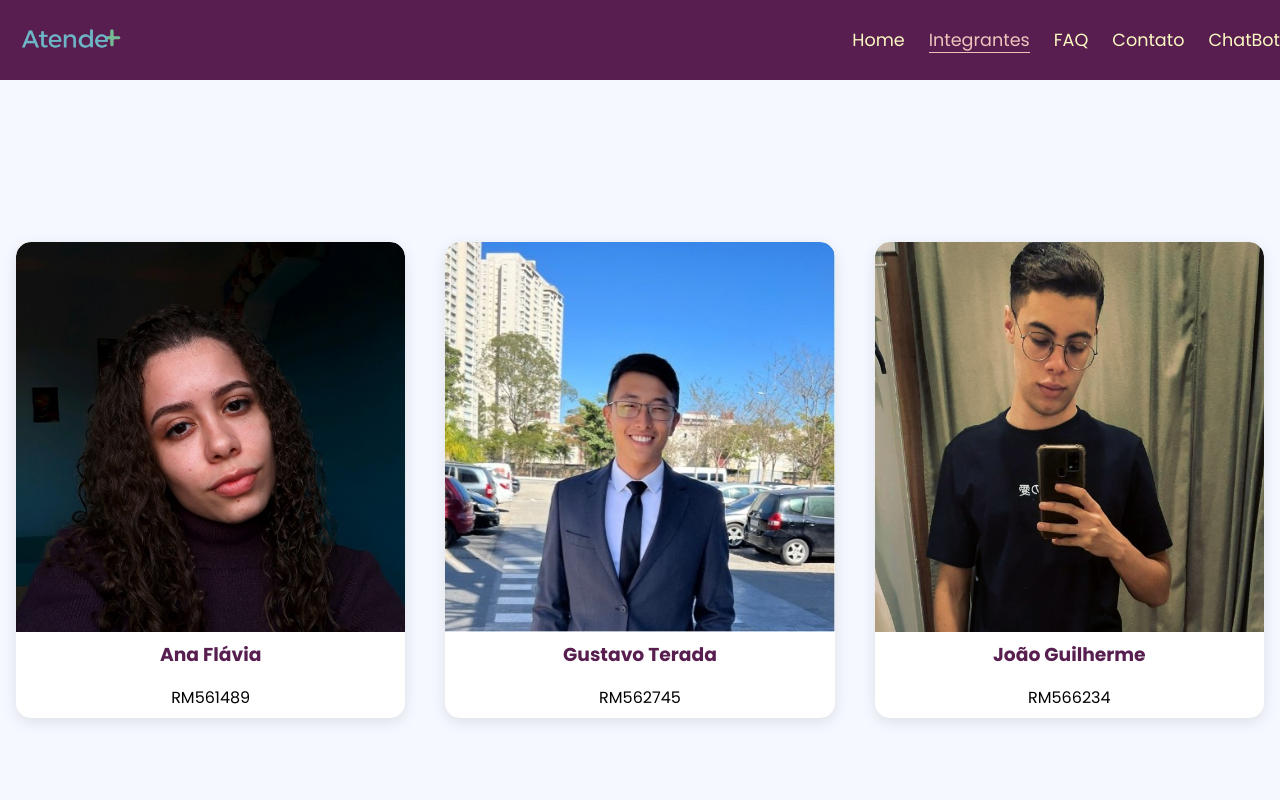
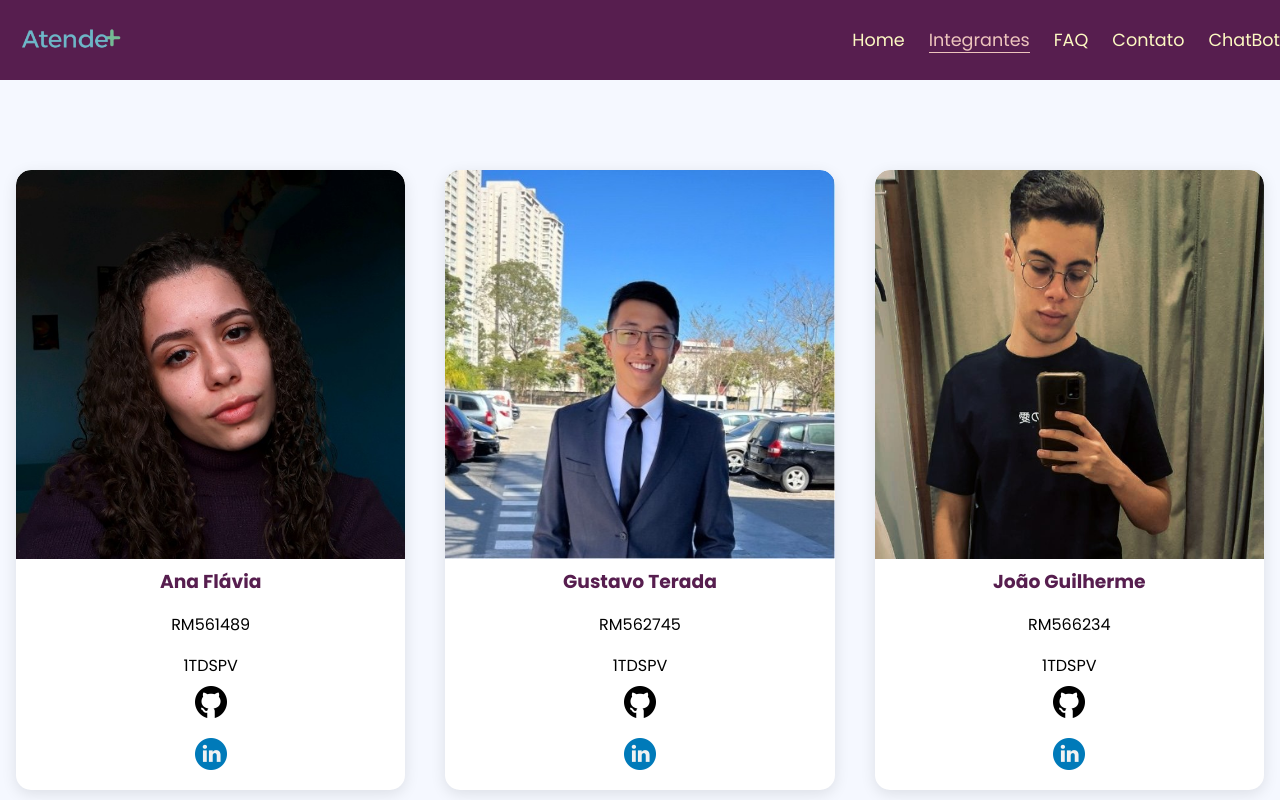
Before and after one commit to ChallengeAnaGuJoao/challenger-front-end, a plain HTML site: page integrantes.html in a window 1280 px wide. Shown: the top 800 px of the page. Drawn offline with Linux system fonts and the light colour scheme.

Commit message:
adicionado nossas redes sociais

```diff
--- a/integrantes.html
+++ b/integrantes.html
@@ -15,7 +15,7 @@
       <header>
     <a href="index.html" class="logoLink">
         <div class="logoComTittle">
-            <img src="image/atende+.png" alt="Logo do hospital das clínicas" class="logo">
+            <img src="image/atende+.png" alt="Logo do projeto" class="logo">
         </div>
     </a>
        <button class="menuToggle" aria-label="Abrir menu">
@@ -34,19 +34,40 @@
     <main>
         <div class="cardsIntegrantes">
             <div class="card">
-                <img class="foto" src="image/anaflavia.jpeg" alt="">
+                <img class="foto" src="image/anaflavia.jpeg" alt="foto da Ana Flávia">
                 <h3 class="cardTittle">Ana Flávia</h3>
                 <p class="rmText">RM561489</p>
+                <p class="rmText">1TDSPV</p>
+                <a class="linkSocial" href="https://www.github.com/afcamelo">
+                  <img src="image/github.png" alt="Ícone do github" class="socialIcon">
+                </a>
+                <a class="linkSocial" href="https://www.linkedin.com/in/anaflaviacamelo/">
+                  <img src="image/linkedin.png" alt="Ícone do linkedin" class="socialIcon">
+                </a>
             </div>
             <div class="card">
-                <img class="foto" src="image/gustavoterada.jpeg" alt="">
+                <img class="foto" src="image/gustavoterada.jpeg" alt="Foto do Gustavo Terada">
                 <h3 class="cardTittle">Gustavo Terada</h3>
                 <p class="rmText">RM562745</p>
+                <p class="rmText">1TDSPV</p>
+                <a class="linkSocial" href="https://www.github.com/gkenji110">
+                  <img src="image/github.png" alt="Ícone do github" class="socialIcon">
+                </a>
+                <a class="linkSocial" href="https://www.linkedin.com/in/gustavo-terada-604661301/">
+                  <img src="image/linkedin.png" alt="Ícone do linkedin" class="socialIcon">
+                </a>
             </div>
               <div class="card">
-                <img class="foto" src="image/joaoguilherme.jpeg" alt="">
+                <img class="foto" src="image/joaoguilherme.jpeg" alt="Foto do João Guilherme">
                 <h3 class="cardTittle">João Guilherme</h3>
                 <p class="rmText">RM566234</p>
+                <p class="rmText">1TDSPV</p>
+                <a class="linkSocial" href="https://www.github.com/JoaoGuiNovaes">
+                  <img src="image/github.png" alt="Ícone do github" class="socialIcon">
+                </a>
+                <a class="linkSocial" href="https://www.linkedin.com/in/jo%C3%A3o-guilherme-carvalho-novaes/">
+                  <img src="image/linkedin.png" alt="Ícone do linkedin" class="socialIcon">
+                </a>
             </div>
         </div>
     </main>
--- a/style/integrantes.css
+++ b/style/integrantes.css
@@ -50,3 +50,14 @@ main{
    .rmText {
   align-items: center;
   }
+
+  .socialIcon{
+    width: 32px;
+    height: auto;
+  }
+
+  .linkSocial{
+   align-items: center;
+    align-self: center;
+    margin-bottom: 13px;
+  }
```
Also changed, not shown: chatbot.html (+1 -1 lines), contato.html (+1 -1 lines), index.html (+1 -1 lines), image/github.png (added), image/linkedin.png (added).
